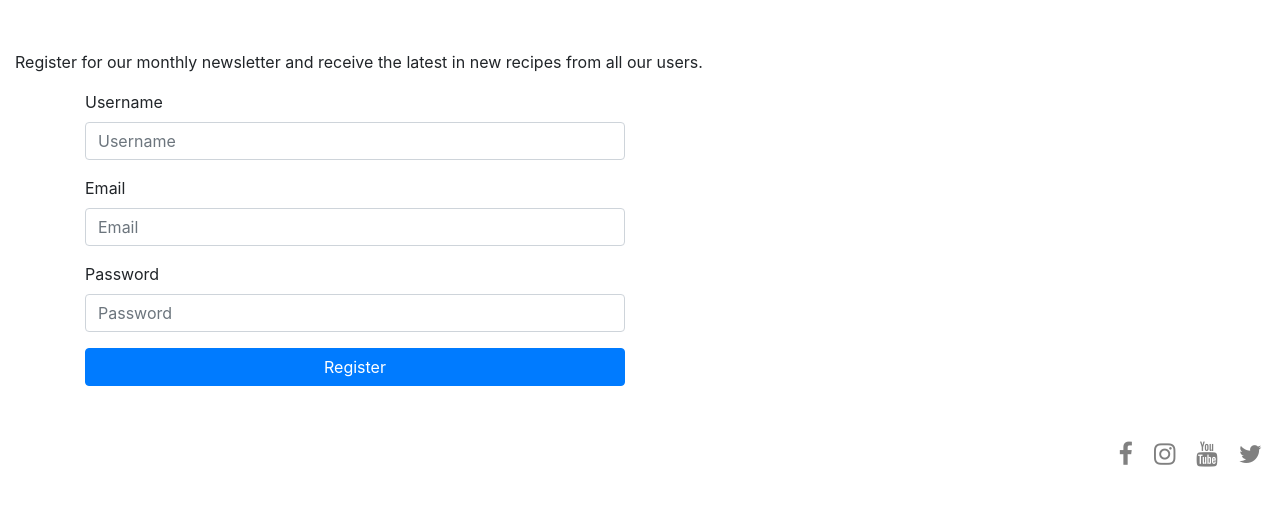
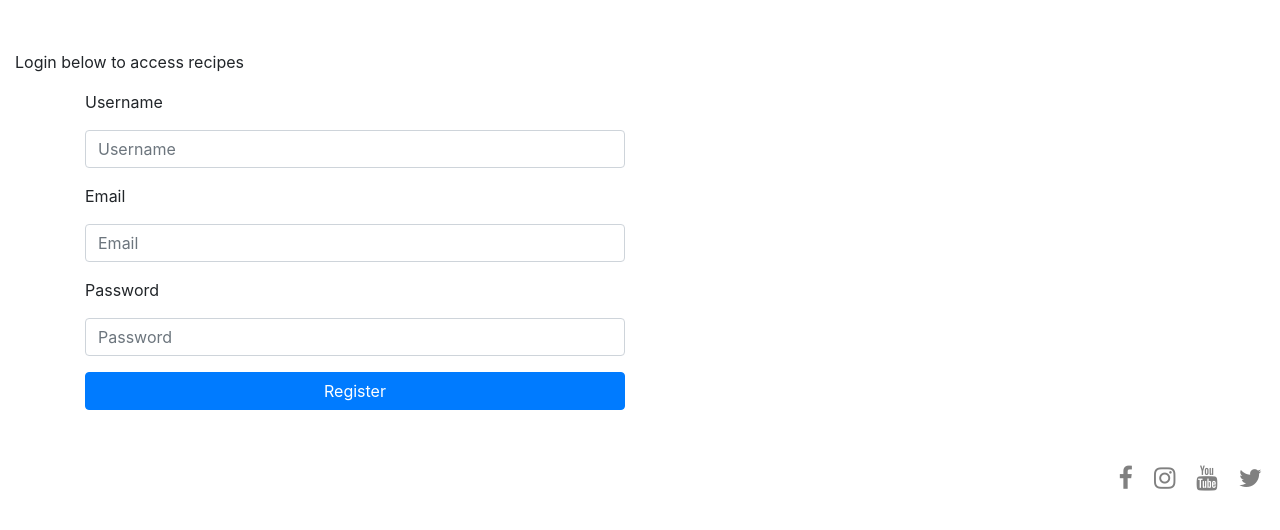
Before and after one commit to LiamD88/cooking-for-you, a Flask app: page /login in a window 1280 px wide. Shown: the part 76-606 px from the top of the page. Run offline with Flask 2, Linux system fonts and the light colour scheme; some libraries are stand-ins or nearby versions.

Commit message:
I extended my form with jinja templating and added another flash message at the top of the screen to display is users login details are incorrect

```diff
--- a/templates/login.html
+++ b/templates/login.html
@@ -1,12 +1,32 @@
 {% extends 'base.html' %} <!--This allows me to extend the base.html to this page-->
 
 {% block content %} <!-- this is the block content that will go between the the same jinja block I have on my base.html and display what I have below-->
+
+<div class="container">
+  <div class="row">
+    <div class="col-12">
+      {% with messages = get_flashed_messages() %}
+      {% if messages %}
+          {% for message in messages %}
+              <div class="alert alert-primary alert-dismissible fade show" role="alert">
+                  <span>{{ message }}</span>
+                  <button type="button" class="close" data-dismiss="alert" aria-label="Close">
+                  <span aria-hidden="true">&times;</span>
+                  </button>
+              </div>
+          {% endfor %}
+      {% endif %}
+  {% endwith %}
+    </div>
+  </div>
+</div>
+
+
+
 <div class="container-fluid"> <!--Text at the top of the page-->
   <div class="row">
     <div class="col-12">
-      <p class="login-text">Register for our monthly newsletter and
-        receive the latest in new recipes from
-        all our users.
+      <p class="login-text">Login below to access recipes
       </p>
     </div>
   </div>
@@ -18,15 +38,15 @@
     <div class="col-md-6">
       <form method=POST action="{{ url_for('login_page') }}">
         <div class="form-group">
-          <label for="exampleInputEmail1">Username</label>
+          <label for="exampleInputEmail1">{{ form.username.label }}</label>
           <input type="text" class="form-control" name="username" placeholder="Username">
         </div>
         <div class="form-group">
-          <label for="exampleInputEmail1">Email</label>
+          <label for="exampleInputEmail1">{{ form.email.label }}</label>
           <input type="email" class="form-control" name="Email" placeholder="Email">
         </div>
         <div class="form-group">
-          <label for="exampleInputPassword1">Password</label>
+          <label for="exampleInputPassword1">{{ form.password.label }}</label>
           <input type="password" class="form-control" name="password" placeholder="Password">
         </div>
         <button type="submit" class="btn btn-primary btn-block">Register</button>
```
